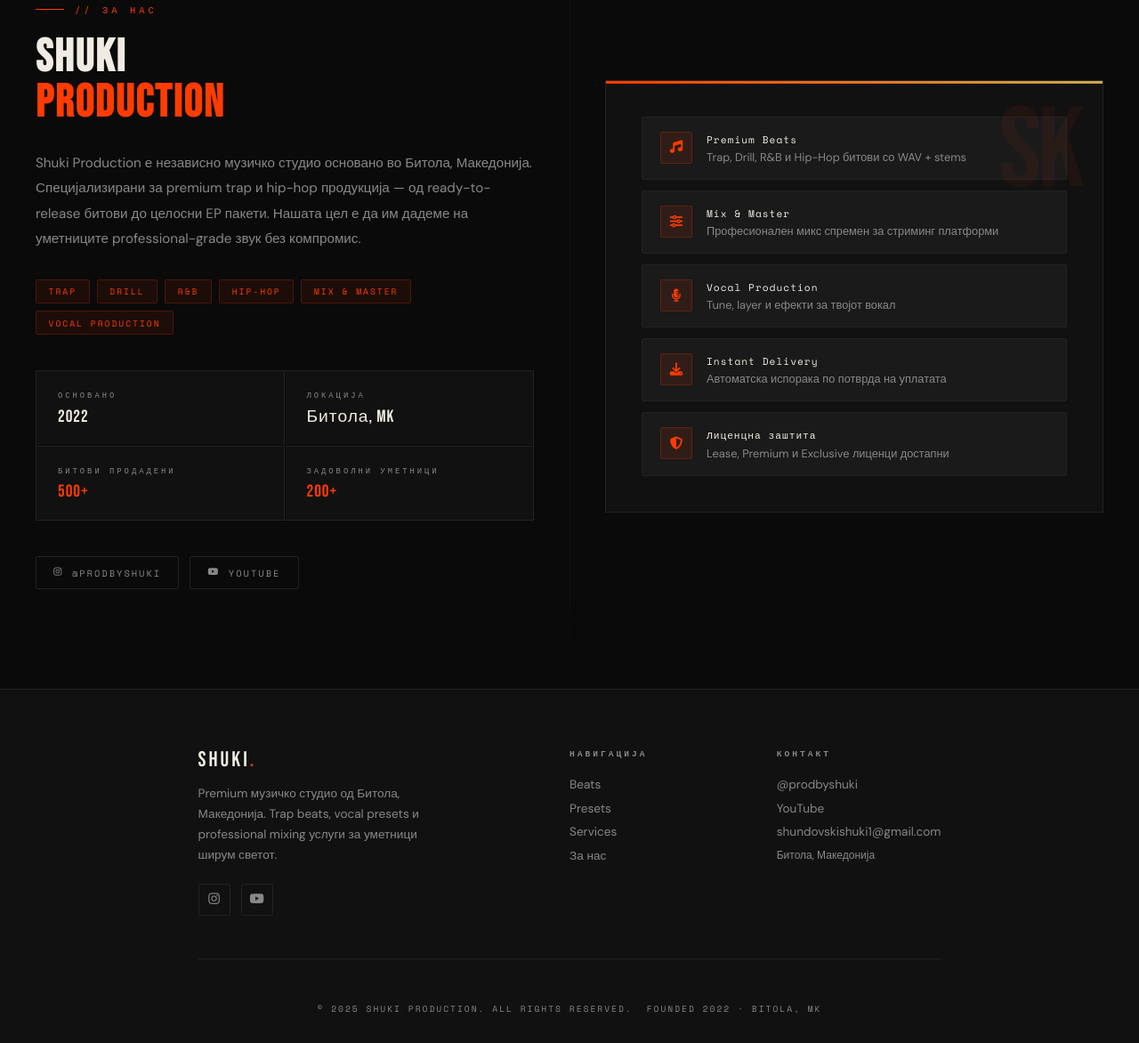
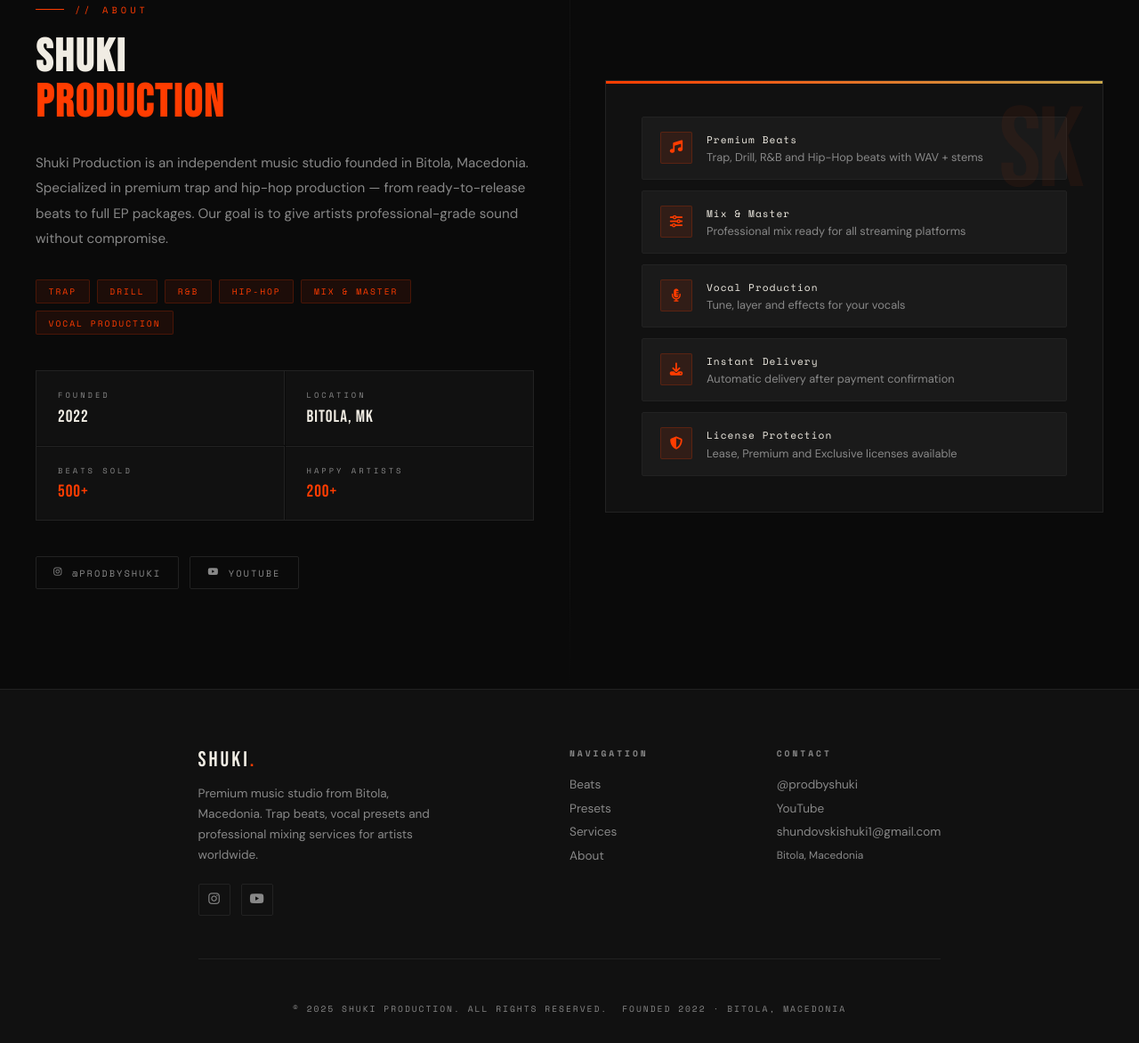
Before and after one commit to ShukiProd042/prodbyshuki, a website: page public/index.html in a window 1280 px wide. Shown: the part 2813-3985 px from the top of the page at 89% size. Drawn offline with nearby package versions, Linux system fonts and the light colour scheme; no server answers.

```diff
--- a/public/index.html
+++ b/public/index.html
@@ -84,15 +84,15 @@
 <section class="about-shuki" id="about">
   <div class="about-shuki-inner">
 
-    <!-- Лева страна — текст и инфо -->
+    <!-- Left side — text and info -->
     <div class="as-left anim-left">
-      <div class="as-eyebrow">// За нас</div>
+      <div class="as-eyebrow">// About</div>
       <h2 class="as-title">SHUKI<br><span>PRODUCTION</span></h2>
       <p class="as-body">
-        Shuki Production е независно музичко студио основано во Битола, Македонија.
-        Специјализирани за premium trap и hip-hop продукција — од ready-to-release
-        битови до целосни EP пакети. Нашата цел е да им дадеме на уметниците
-        professional-grade звук без компромис.
+        Shuki Production is an independent music studio founded in Bitola, Macedonia.
+        Specialized in premium trap and hip-hop production — from ready-to-release
+        beats to full EP packages. Our goal is to give artists
+        professional-grade sound without compromise.
       </p>
 
       <div class="as-tags">
@@ -104,27 +104,27 @@
         <span class="as-tag">Vocal Production</span>
       </div>
 
-      <!-- Основни информации -->
+      <!-- Basic info -->
       <div class="as-info-grid">
         <div class="as-info-item">
-          <div class="as-info-label">Основано</div>
+          <div class="as-info-label">Founded</div>
           <div class="as-info-val">2022</div>
         </div>
         <div class="as-info-item">
-          <div class="as-info-label">Локација</div>
-          <div class="as-info-val">Битола, MK</div>
+          <div class="as-info-label">Location</div>
+          <div class="as-info-val">Bitola, MK</div>
         </div>
         <div class="as-info-item">
-          <div class="as-info-label">Битови продадени</div>
+          <div class="as-info-label">Beats Sold</div>
           <div class="as-info-val sn" data-count="500" data-suffix="+">0+</div>
         </div>
         <div class="as-info-item">
-          <div class="as-info-label">Задоволни уметници</div>
+          <div class="as-info-label">Happy Artists</div>
           <div class="as-info-val sn" data-count="200" data-suffix="+">0+</div>
         </div>
       </div>
 
-      <!-- Social линкови -->
+      <!-- Social links -->
       <div class="as-socials">
         <a href="https://instagram.com/prodbyshuki" target="_blank" class="as-soc ig">
           <i class="fab fa-instagram"></i> @prodbyshuki
@@ -135,7 +135,7 @@
       </div>
     </div>
 
-    <!-- Десна страна — features -->
+    <!-- Right side — features -->
     <div class="as-right anim-right">
       <div class="as-visual">
         <div class="as-big-num">SK</div>
@@ -144,35 +144,35 @@
             <div class="as-feat-icon"><i class="fas fa-music"></i></div>
             <div class="as-feat-text">
               <div class="as-feat-title">Premium Beats</div>
-              <div class="as-feat-sub">Trap, Drill, R&B и Hip-Hop битови со WAV + stems</div>
+              <div class="as-feat-sub">Trap, Drill, R&B and Hip-Hop beats with WAV + stems</div>
             </div>
           </div>
           <div class="as-feat">
             <div class="as-feat-icon"><i class="fas fa-sliders-h"></i></div>
             <div class="as-feat-text">
               <div class="as-feat-title">Mix & Master</div>
-              <div class="as-feat-sub">Професионален микс спремен за стриминг платформи</div>
+              <div class="as-feat-sub">Professional mix ready for all streaming platforms</div>
             </div>
           </div>
           <div class="as-feat">
             <div class="as-feat-icon"><i class="fas fa-microphone-alt"></i></div>
             <div class="as-feat-text">
               <div class="as-feat-title">Vocal Production</div>
-              <div class="as-feat-sub">Tune, layer и ефекти за твојот вокал</div>
+              <div class="as-feat-sub">Tune, layer and effects for your vocals</div>
             </div>
           </div>
           <div class="as-feat">
             <div class="as-feat-icon"><i class="fas fa-download"></i></div>
             <div class="as-feat-text">
               <div class="as-feat-title">Instant Delivery</div>
-              <div class="as-feat-sub">Автоматска испорака по потврда на уплатата</div>
+              <div class="as-feat-sub">Automatic delivery after payment confirmation</div>
             </div>
           </div>
           <div class="as-feat">
             <div class="as-feat-icon"><i class="fas fa-shield-alt"></i></div>
             <div class="as-feat-text">
-              <div class="as-feat-title">Лиценцна заштита</div>
-              <div class="as-feat-sub">Lease, Premium и Exclusive лиценци достапни</div>
+              <div class="as-feat-title">License Protection</div>
+              <div class="as-feat-sub">Lease, Premium and Exclusive licenses available</div>
             </div>
           </div>
         </div>
@@ -185,39 +185,39 @@
 <footer class="footer-new">
   <div class="footer-top">
 
-    <!-- Бренд -->
+    <!-- Brand -->
     <div class="footer-brand anim-up">
       <span class="fl">SHUKI<span>.</span></span>
-      <p>Premium музичко студио од Битола, Македонија. Trap beats, vocal presets и professional mixing услуги за уметници ширум светот.</p>
+      <p>Premium music studio from Bitola, Macedonia. Trap beats, vocal presets and professional mixing services for artists worldwide.</p>
       <div class="footer-soc">
         <a href="https://instagram.com/prodbyshuki" target="_blank" title="Instagram"><i class="fab fa-instagram"></i></a>
         <a href="https://www.youtube.com/@prod.byshuki" target="_blank" title="YouTube"><i class="fab fa-youtube"></i></a>
       </div>
     </div>
 
-    <!-- Линкови -->
+    <!-- Links -->
     <div class="footer-col anim-up delay-2">
-      <h4>Навигација</h4>
+      <h4>Navigation</h4>
       <a href="#beats">Beats</a>
       <a href="#presets">Presets</a>
       <a href="#services">Services</a>
-      <a href="#about">За нас</a>
+      <a href="#about">About</a>
     </div>
 
-    <!-- Контакт -->
+    <!-- Contact -->
     <div class="footer-col anim-up delay-3">
-      <h4>Контакт</h4>
+      <h4>Contact</h4>
       <a href="https://instagram.com/prodbyshuki" target="_blank">@prodbyshuki</a>
       <a href="https://www.youtube.com/@prod.byshuki" target="_blank">YouTube</a>
       <a href="mailto:shundovskishuki1@gmail.com">shundovskishuki1@gmail.com</a>
-      <a href="#" style="color:var(--mu);margin-top:.5rem;font-size:.75rem">Битола, Македонија</a>
+      <a href="#" style="color:var(--mu);margin-top:.5rem;font-size:.75rem">Bitola, Macedonia</a>
     </div>
 
   </div>
 
   <div class="footer-bottom">
     <div class="fc">© 2025 SHUKI PRODUCTION. ALL RIGHTS RESERVED.</div>
-    <div class="fc">FOUNDED 2022 · BITOLA, MK</div>
+    <div class="fc">FOUNDED 2022 · BITOLA, MACEDONIA</div>
   </div>
 </footer>
 
```
